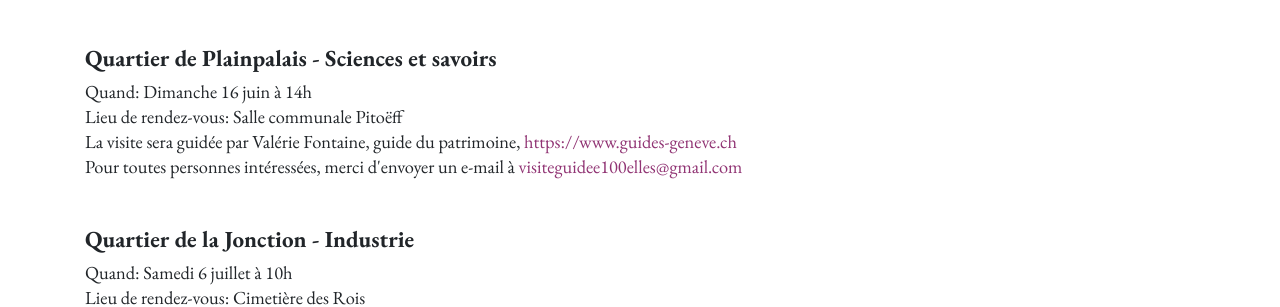
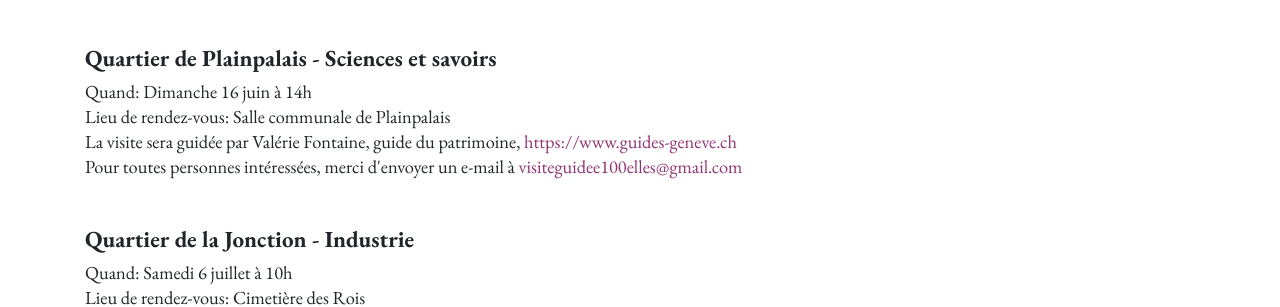
Before and after one commit to larucheio/100elles.ch, a Jekyll site: the page built from visites-guidees/index.html, in a window 1280 px wide. Shown: the part 912-1219 px from the top of the page. Built offline with Jekyll 4.4.1, drawn with Linux system fonts in a browser that asks for light colours.

Commit message:
Modification du lieu pour la visite guidée de Plainpalais

```diff
--- a/visites-guidees/index.html
+++ b/visites-guidees/index.html
@@ -42,7 +42,7 @@ layout: main
     <b class="lead font-weight-bold mb-2 d-block">Quartier de Plainpalais - Sciences et savoirs</b>
     Quand: Dimanche 16 juin à 14h
     <br>
-    Lieu de rendez-vous: Salle communale Pitoëff
+    Lieu de rendez-vous: Salle communale de Plainpalais
     <br>
     La visite sera guidée par Valérie Fontaine, guide du patrimoine, <a href="https://www.guides-geneve.ch">https://www.guides-geneve.ch</a>
     <br>
```
